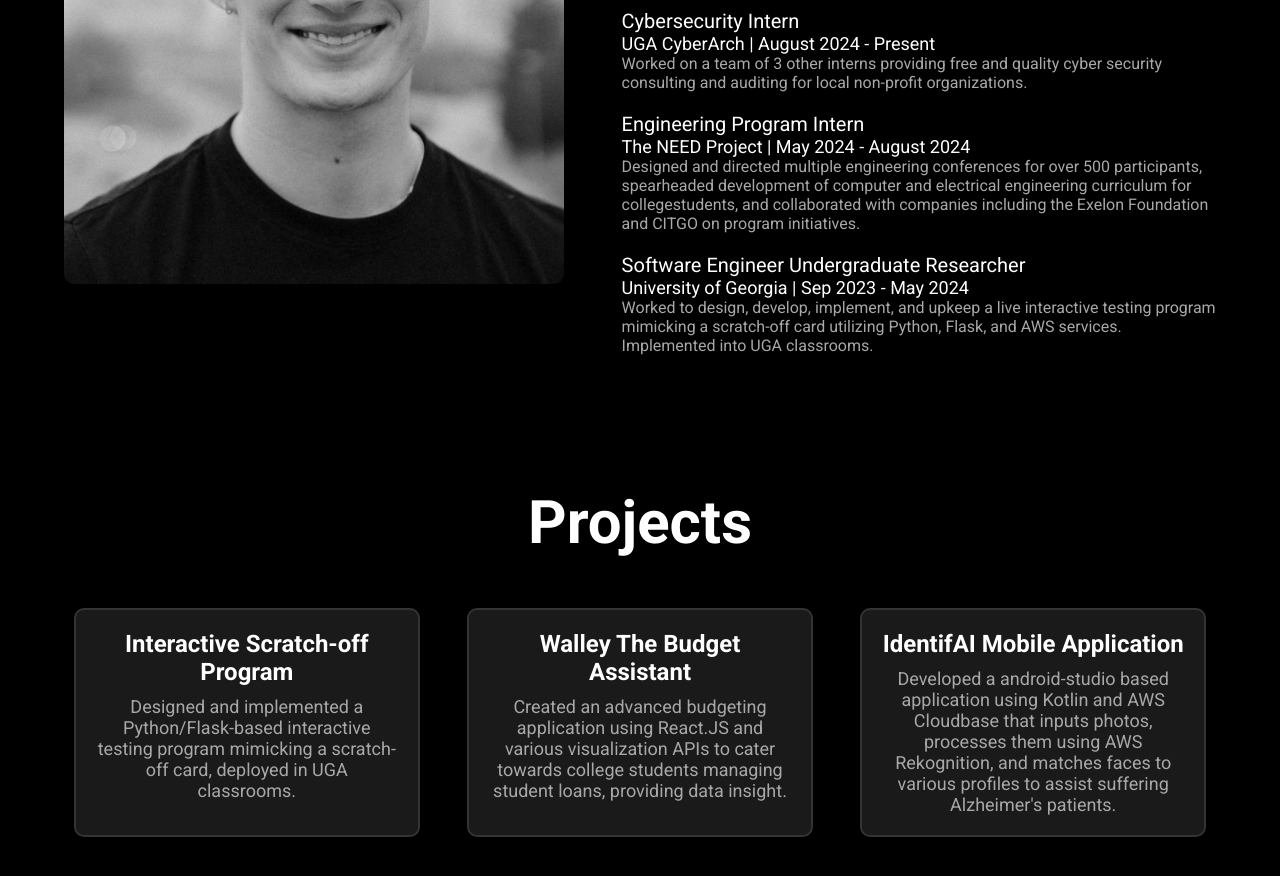
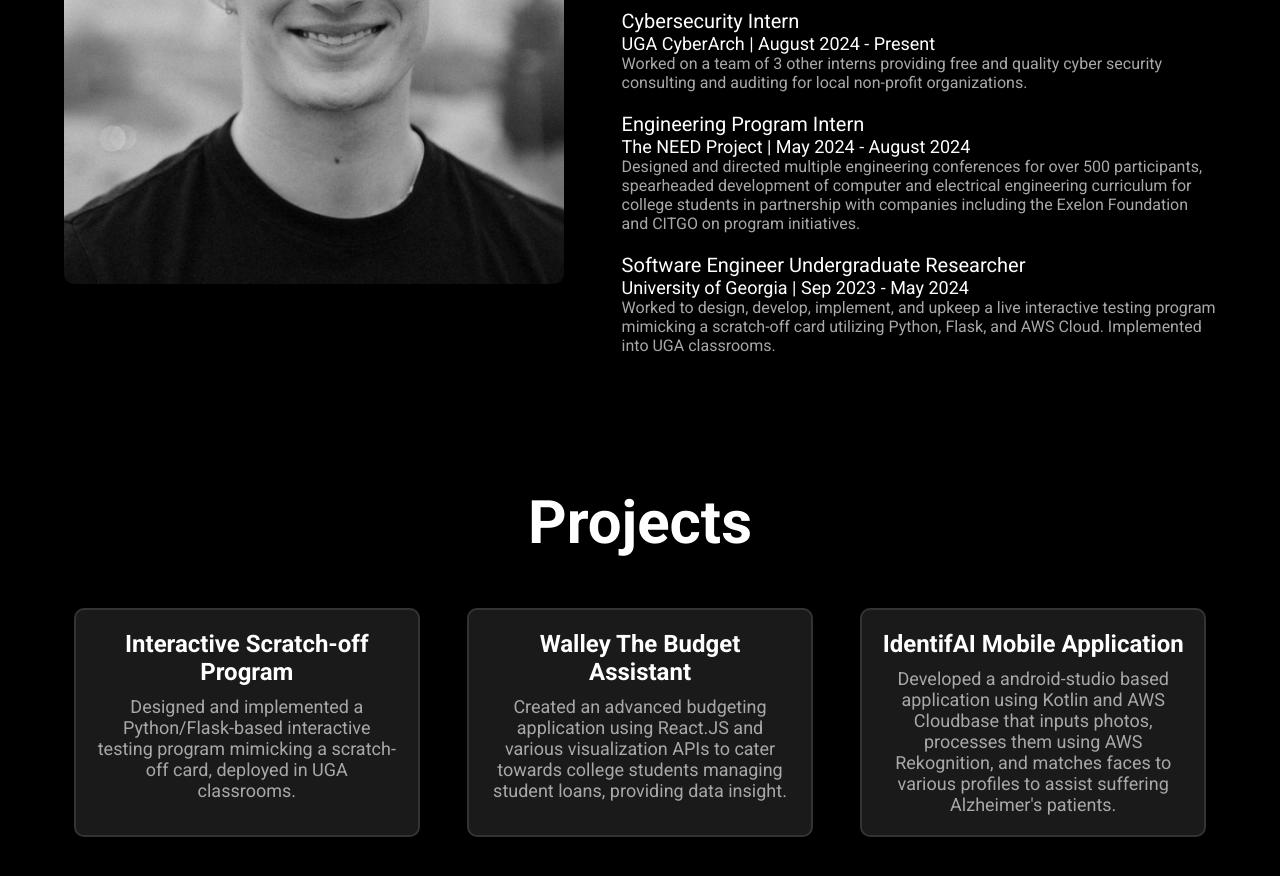
Before and after one commit to aidendowling/PortfolioWebsite, a plain HTML site: page index.html in a window 1280 px wide. Shown: the part 1273-2149 px from the top of the page. Drawn offline with Linux system fonts and the light colour scheme.

Commit message:
Updated Styling

```diff
--- a/index.html
+++ b/index.html
@@ -59,8 +59,8 @@
                 <div class="tab-contents active-content" id="experience">
                     <ul>
                         <li><span>Cybersecurity Intern</span><br><span2>UGA CyberArch | August 2024 - Present</span2><br>Worked on a team of 3 other interns providing free and quality cyber security consulting and auditing for local non-profit organizations.</li>
-                        <li><span>Engineering Program Intern</span><br><span2>The NEED Project | May 2024 - August 2024</span2><br>Designed and directed multiple engineering conferences for over 500 participants, spearheaded development of computer and electrical engineering curriculum for collegestudents, and collaborated with companies including the Exelon Foundation and CITGO on program initiatives.</li>
-                        <li><span>Software Engineer Undergraduate Researcher</span><br><span2>University of Georgia | Sep 2023 - May 2024</span2><br>Worked to design, develop, implement, and upkeep a live interactive testing program mimicking a scratch-off card utilizing Python, Flask, and AWS services. Implemented into UGA classrooms.</li>
+                        <li><span>Engineering Program Intern</span><br><span2>The NEED Project | May 2024 - August 2024</span2><br>Designed and directed multiple engineering conferences for over 500 participants, spearheaded development of computer and electrical engineering curriculum for college students in partnership with companies including the Exelon Foundation and CITGO on program initiatives.</li>
+                        <li><span>Software Engineer Undergraduate Researcher</span><br><span2>University of Georgia | Sep 2023 - May 2024</span2><br>Worked to design, develop, implement, and upkeep a live interactive testing program mimicking a scratch-off card utilizing Python, Flask, and AWS Cloud. Implemented into UGA classrooms.</li>
 
                     </ul>
                 </div>
--- a/style.css
+++ b/style.css
@@ -272,7 +272,7 @@ body {
 }
 
 .bottom-space {
-    height: 300px; /* Adjust the height as needed */
+    height: 190px; /* Adjust the height as needed */
     background-color: black; /* Black background */
     width: 100%; /* Full width */
 }
```
